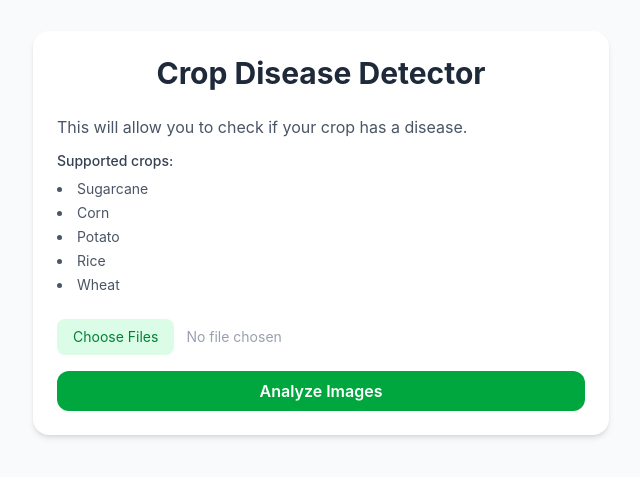
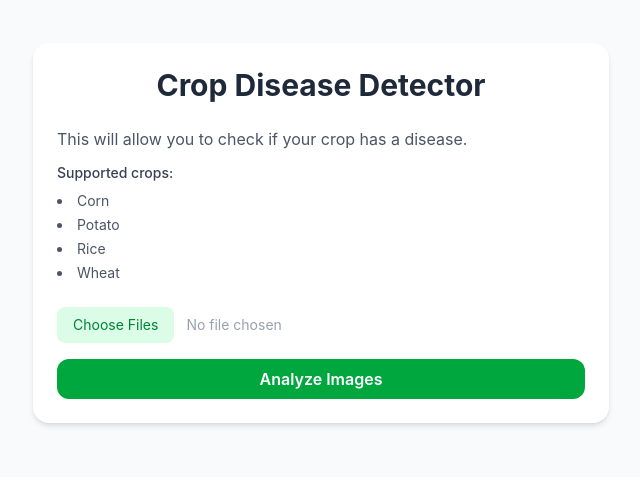
Before and after one commit to jacobhtkh/crop-disease-detector-web-app, a React (Vite) app: page / in a window 1280 px wide. Shown: the part 167-644 px from the top of the page, without its empty margins (319-959 px from the left). Built offline with nearby package versions, Linux system fonts and the light colour scheme.

Commit message:
removed sugarcane

```diff
--- a/src/App.tsx
+++ b/src/App.tsx
@@ -107,7 +107,6 @@ export default function UploadImage() {
             Supported crops:
           </p>
           <ul className='list-disc list-inside text-gray-600 text-sm space-y-1'>
-            <li>Sugarcane</li>
             <li>Corn</li>
             <li>Potato</li>
             <li>Rice</li>
```
